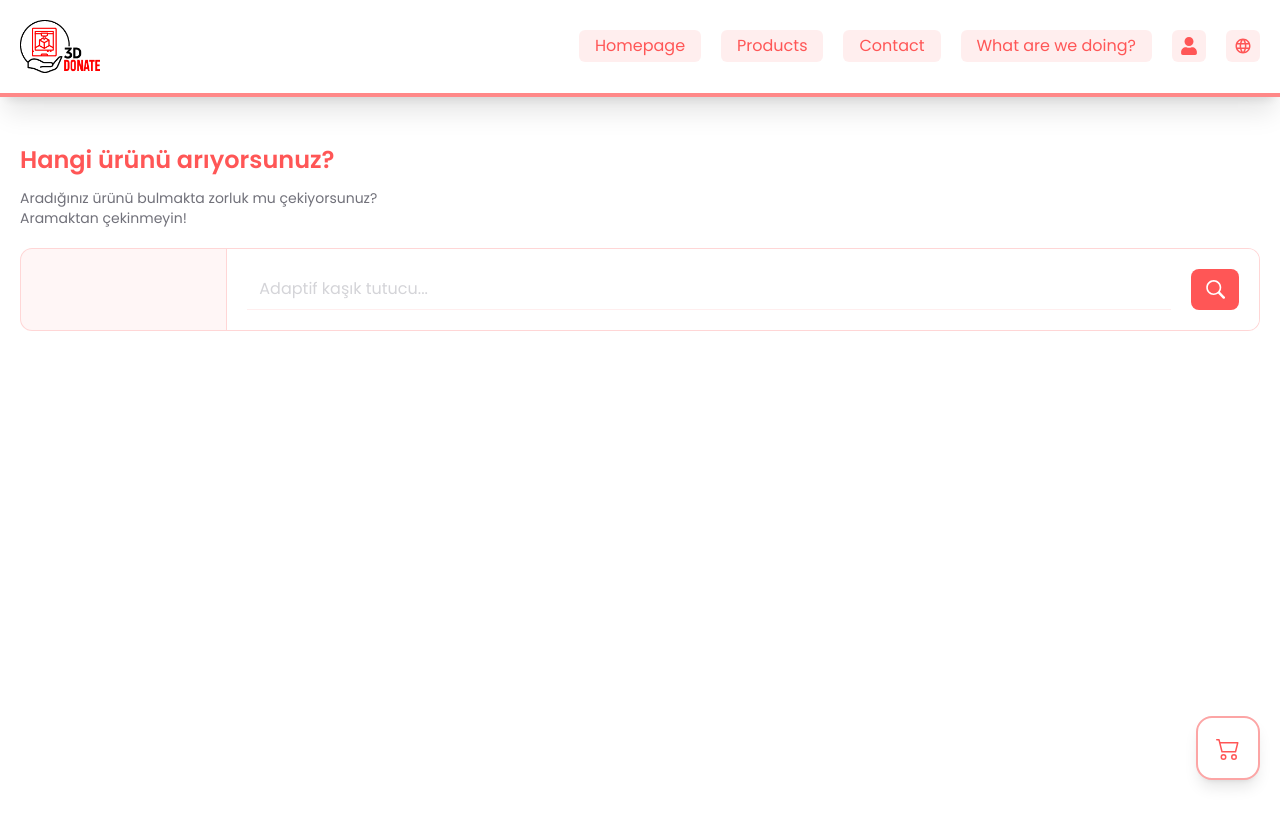
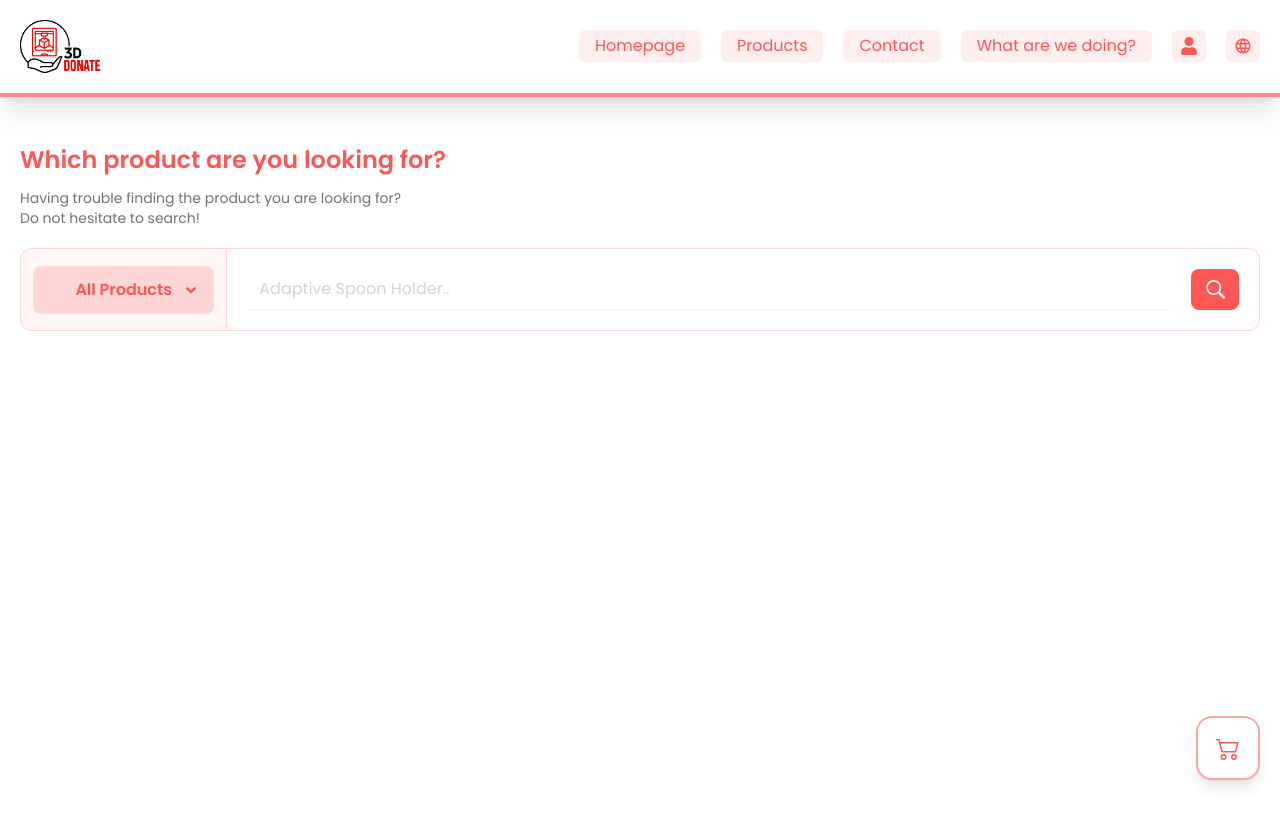
Before and after one commit to jaeger-dvlp/3d-donate-web, a React (Create React App) app: page /products/ in a window 1280 px wide. Shown: the top 826 px of the page. Built offline with nearby package versions, Linux system fonts and the light colour scheme.

Commit message:
complete category filter && translate

```diff
--- a/src/Components/PageComponents/ProductFilter.jsx
+++ b/src/Components/PageComponents/ProductFilter.jsx
@@ -1,12 +1,36 @@
+/* eslint-disable function-paren-newline */
+/* eslint-disable no-confusing-arrow */
 /* eslint-disable react/prop-types */
 /* eslint-disable implicit-arrow-linebreak */
 
-import React, { useRef, useEffect } from 'react';
-
+import React, { useRef, useEffect, useState } from 'react';
+import i18next, { t } from 'i18next';
 import { GoSearch } from 'react-icons/go';
+import { RiArrowDropDownLine } from 'react-icons/ri';
 
 export default function ProductFilter({ props }) {
   const productSearch = useRef();
+  const mockCategories = [
+    {
+      tr: 'Tüm Ürünler',
+      en: 'All Products',
+      slug: 'all',
+    },
+    {
+      tr: 'El ürünleri',
+      en: 'Hand products',
+      slug: 'hand-products',
+    },
+    {
+      tr: 'Ayak ürünleri',
+      en: 'Foot products',
+      slug: 'foot-products',
+    },
+  ];
+  const [selectedProductCategory, setSelectedProductCategory] = useState(
+    mockCategories[0],
+  );
+
   const { searchVal, setSearchVal } = props;
   useEffect(() => {
     const searchProduct = (e) => {
@@ -18,21 +42,56 @@ export default function ProductFilter({ props }) {
     return () =>
       productSearch.current.removeEventListener('submit', searchProduct);
   }, [searchVal]);
+
   return (
     <div className="w-full max-w-7xl grid grid-cols-1 p-0 gap-5 place-content-start place-items-start">
       <div className="search-bar-container w-full gap-3 grid grid-cols-1 place-content-start place-items-start">
         <h1 className="text-2xl text-brand-red font-semibold">
-          Hangi ürünü arıyorsunuz?
+          {t('pages.products.header')}
         </h1>
-        <p className="text-sm pb-2 text-zinc-500">
-          Aradığınız ürünü bulmakta zorluk mu çekiyorsunuz?
-          <br />
-          Aramaktan çekinmeyin!
+        <p className="text-sm pb-2 whitespace-pre-wrap text-zinc-500">
+          {t('pages.products.description')}
         </p>
 
-        <div className="w-full p-0 grid grid-cols-6 rounded-xl bg-brand-red/5 border border-brand-red/20 overflow-hidden">
-          <div className="xl:col-span-1 lg:col-span-1 md:col-span-2 col-span-full xl:p-5 lg:p-5 p-3 xl:border-r lg:border-r md:border-r xl:border-b-0 lg:border-b-0 md:border-b-0 border-b border-brand-red/20" />
-          <div className="xl:col-span-5 lg:col-span-5 md:col-span-4 col-span-full xl:p-5 lg:p-5 p-3 bg-white">
+        <div className="w-full p-0 grid grid-cols-6 rounded-xl bg-brand-red/5 border border-brand-red/20">
+          <div className="grid grid-cols-1 place-content-center place-items-center xl:col-span-1 lg:col-span-1 md:col-span-2 col-span-full p-3 xl:border-r lg:border-r md:border-r xl:border-b-0 lg:border-b-0 md:border-b-0 border-b border-brand-red/20">
+            <div
+              tabIndex={0}
+              role="button"
+              className="relative text-center w-full group p-3 bg-brand-red/20 hover:bg-brand-red/30 focus-within:bg-brand-red/30 transition-colors  duration-200 font-semibold focus:ring-2 ring-brand-red/50 text-brand-red rounded-lg"
+              type="button"
+            >
+              {selectedProductCategory[i18next.language]}
+              {mockCategories.length > 1 && (
+                <span className="absolute group-focus-within:rotate-180 transition-all duration-200 right-2 top-1/2 -translate-y-1/2 text-3xl p-0 m-0">
+                  <RiArrowDropDownLine />
+                </span>
+              )}
+              <div
+                className="absolute cursor-default scale-y-90 group-focus-within:scale-y-100 grid gap-3 grid-cols-1 place-content-start place-items-center bg-transparent p-0 m-0 transition-all top-full
+              group-focus-within:top-[calc(0.75rem_+_100%)] group-focus-within:opacity-100 group-focus-within:visible invisible opacity-0 left-0 w-full "
+              >
+                {mockCategories.map(
+                  (category) =>
+                    category.slug !== selectedProductCategory.slug && (
+                      <button
+                        type="button"
+                        onClick={(e) => {
+                          setSelectedProductCategory(category);
+                          e.target.blur();
+                        }}
+                        className=" bg-white overflow-hidden grid grid-cols-1 place-content-center place-items-center focus:ring-2 ring-brand-red/50 rounded-lg w-full p-0 h-full text-brand-red font-semibold"
+                      >
+                        <span className="w-full text-center  left-0 top-0 h-full bg-brand-red/20 hover:bg-brand-red/30 transition-colors p-3">
+                          {category[i18next.language]}
+                        </span>
+                      </button>
+                    ),
+                )}
+              </div>
+            </div>
+          </div>
+          <div className="xl:col-span-5 lg:col-span-5 md:col-span-4 col-span-full xl:p-5 lg:p-5 p-3 bg-white rounded-xl">
             <form
               ref={productSearch}
               className="w-full xl:gap-5 lg:gap-5 md:gap-4 gap-1 !outline-none flex place-items-stretch justify-items-stretch border-brand-red "
@@ -40,7 +99,7 @@ export default function ProductFilter({ props }) {
               <input
                 className="w-full border-b border-b-brand-red/10 text-zinc-500 bg-white placeholder-zinc-300 !outline-none p-2 px-3"
                 type="text"
-                placeholder="Adaptif kaşık tutucu..."
+                placeholder={t('pages.products.filter-placeholder')}
                 value={searchVal}
                 onChange={(e) => setSearchVal(e.target.value)}
               />
```
